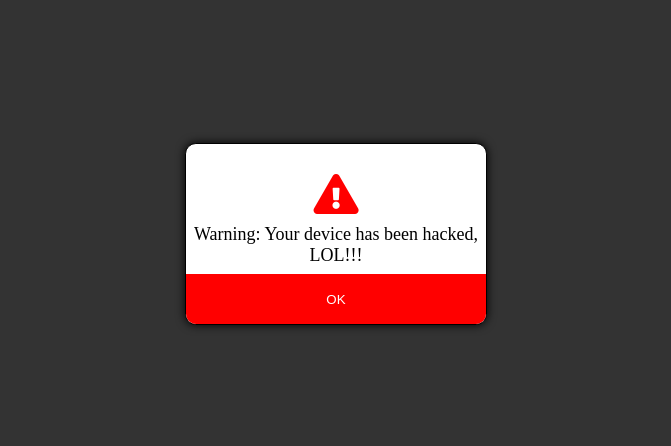
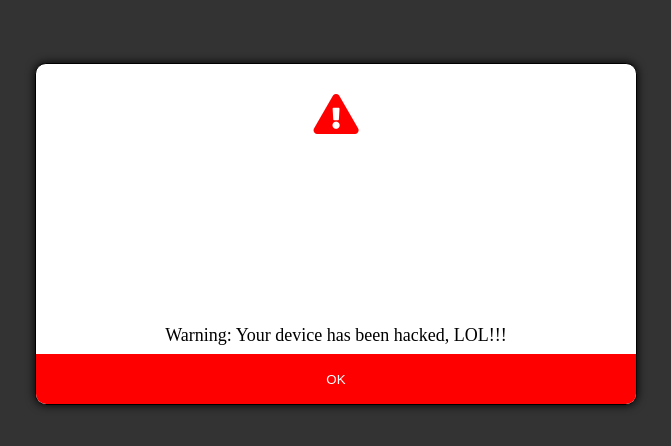
Before and after one commit to joshwinemmanuel/valentines_day.github.io, a plain HTML site: page index.html in a window 1280 px wide. Shown: the part 186-632 px from the top of the page, without its empty margins (304-975 px from the left). Drawn offline with Linux system fonts and the light colour scheme.

Commit message:
Update index.html

```diff
--- a/index.html
+++ b/index.html
@@ -8,8 +8,8 @@
     }
 
     .warning-box {
-      width: 300px;
-      height: 160px;
+      width: 600px;
+      height: 320px;
       background-color: #ffffff;
       border: 1px solid #000;
       border-radius: 10.9px;
```
